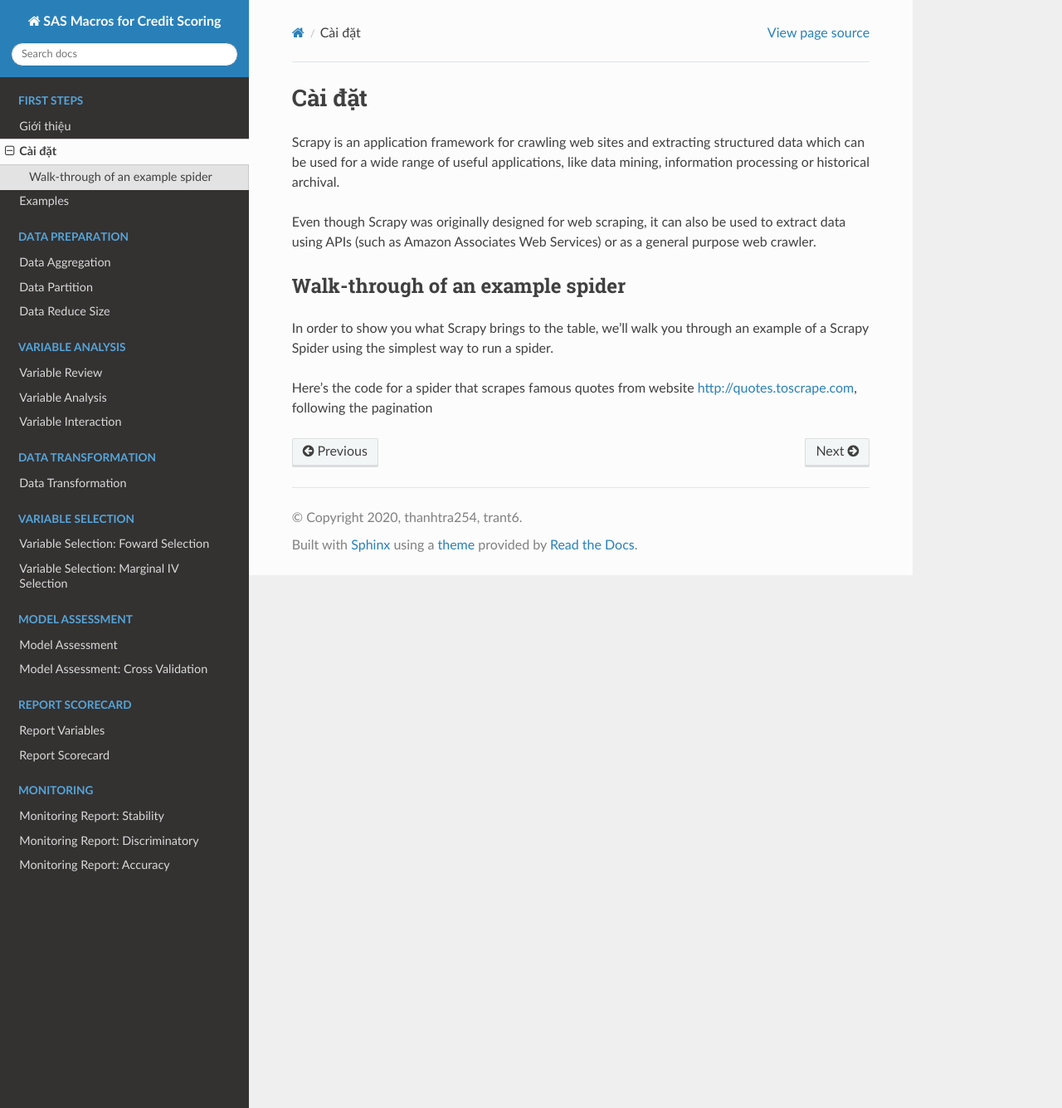
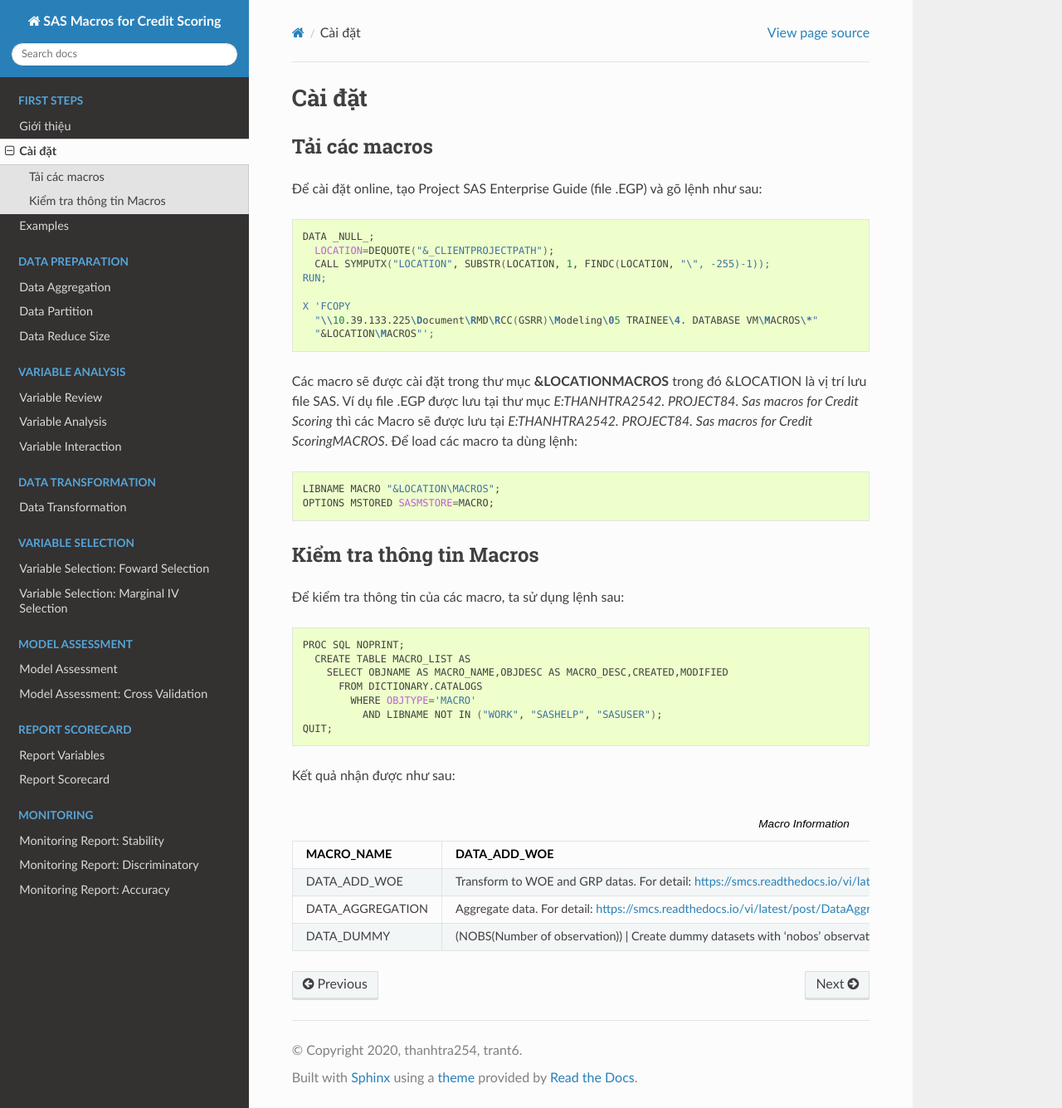
Before and after one commit to thanhtra254/SMCS, a Sphinx documentation site: the page built from docs/intro/install.rst, in a window 1280 px wide and 1335 px high. Shown: the whole window at 83% size. Built offline with Sphinx 7.4.7 and the Read the Docs theme 2.0.0, drawn with Linux system fonts in a browser that asks for light colours; comment, search, counter and statistics services are not loaded.

Commit message:
Update install.rst

```diff
--- a/docs/intro/install.rst
+++ b/docs/intro/install.rst
@@ -4,20 +4,63 @@
 Cài đặt
 =======
 
-Scrapy is an application framework for crawling web sites and extracting
-structured data which can be used for a wide range of useful applications, like
-data mining, information processing or historical archival.
+Tải các macros
+==============
 
-Even though Scrapy was originally designed for web scraping, it can also be
-used to extract data using APIs (such as Amazon Associates Web Services) or
-as a general purpose web crawler.
+Để cài đặt online, tạo Project SAS Enterprise Guide (file .EGP) và gõ lệnh như sau:
 
+.. code:: sh
 
-Walk-through of an example spider
-=================================
+  DATA _NULL_;
+    LOCATION=DEQUOTE("&_CLIENTPROJECTPATH");
+    CALL SYMPUTX("LOCATION", SUBSTR(LOCATION, 1, FINDC(LOCATION, "\", -255)-1));
+  RUN;
 
-In order to show you what Scrapy brings to the table, we'll walk you through an
-example of a Scrapy Spider using the simplest way to run a spider.
+  X 'FCOPY
+    "\\10.39.133.225\Document\RMD\RCC(GSRR)\Modeling\05 TRAINEE\4. DATABASE VM\MACROS\*"
+    "&LOCATION\MACROS"';
 
-Here's the code for a spider that scrapes famous quotes from website
-http://quotes.toscrape.com, following the pagination
+Các macro sẽ được cài đặt trong thư mục **&LOCATION\MACROS** trong đó &LOCATION là vị trí lưu file SAS. Ví dụ file .EGP được lưu tại thư mục *E:\THANHTRA254\2. PROJECT\84. Sas macros for Credit Scoring* thì các Macro sẽ được lưu tại *E:\THANHTRA254\2. PROJECT\84. Sas macros for Credit Scoring\MACROS*. Để load các macro ta dùng lệnh:
+
+.. code:: sh
+
+  LIBNAME MACRO "&LOCATION\MACROS";
+  OPTIONS MSTORED SASMSTORE=MACRO;
+
+Kiểm tra thông tin Macros
+=========================
+
+Để kiểm tra thông tin của các macro, ta sử dụng lệnh sau:
+
+.. code:: sh
+
+  PROC SQL NOPRINT;
+    CREATE TABLE MACRO_LIST AS
+      SELECT OBJNAME AS MACRO_NAME,OBJDESC AS MACRO_DESC,CREATED,MODIFIED
+        FROM DICTIONARY.CATALOGS
+          WHERE OBJTYPE='MACRO'
+            AND LIBNAME NOT IN ("WORK", "SASHELP", "SASUSER");
+  QUIT;
+
+Kết quả nhận được như sau:
+
+.. list-table:: Macro Information
+   :widths: 25 100 10 10
+   :header-rows: 1
+
+   * - MACRO_NAME
+     - DATA_ADD_WOE
+     - CREATED
+     - MODIFIED
+   * - DATA_ADD_WOE
+     - Transform to WOE and GRP datas. For detail: https://smcs.readthedocs.io/vi/latest/post/DataTransformartion.html
+     - 22DEC20:09:45:14
+     - 22DEC20:09:45:14
+   * - DATA_AGGREGATION
+     - Aggregate data. For detail: https://smcs.readthedocs.io/vi/latest/post/DataAggregation.html
+     - 22DEC20:10:03:51
+     - 22DEC20:10:03:51
+   * - DATA_DUMMY
+     - (NOBS(Number of observation)) | Create dummy datasets with 'nobos' observation
+     - 22DEC20:09:41:41
+     - 22DEC20:09:41:41
```
